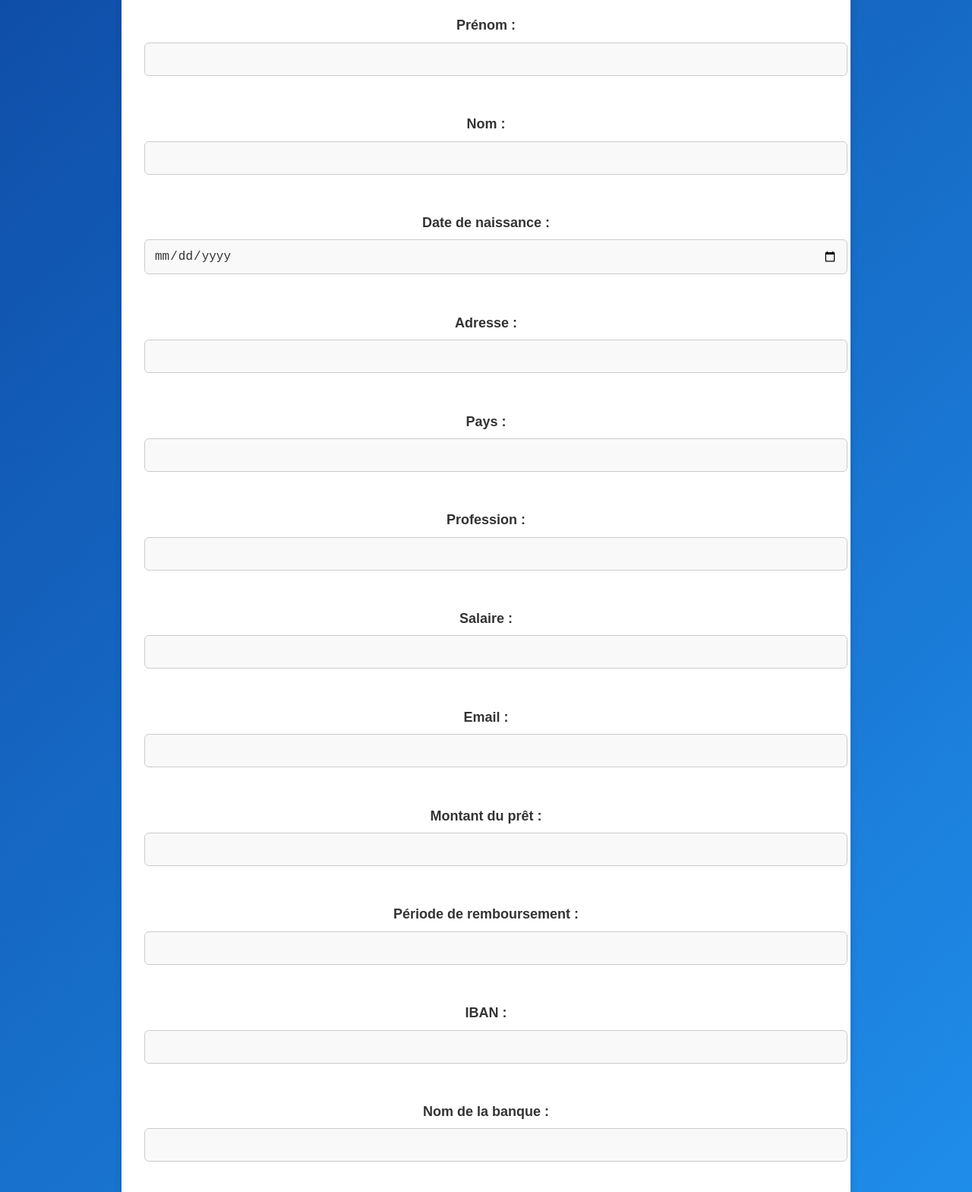
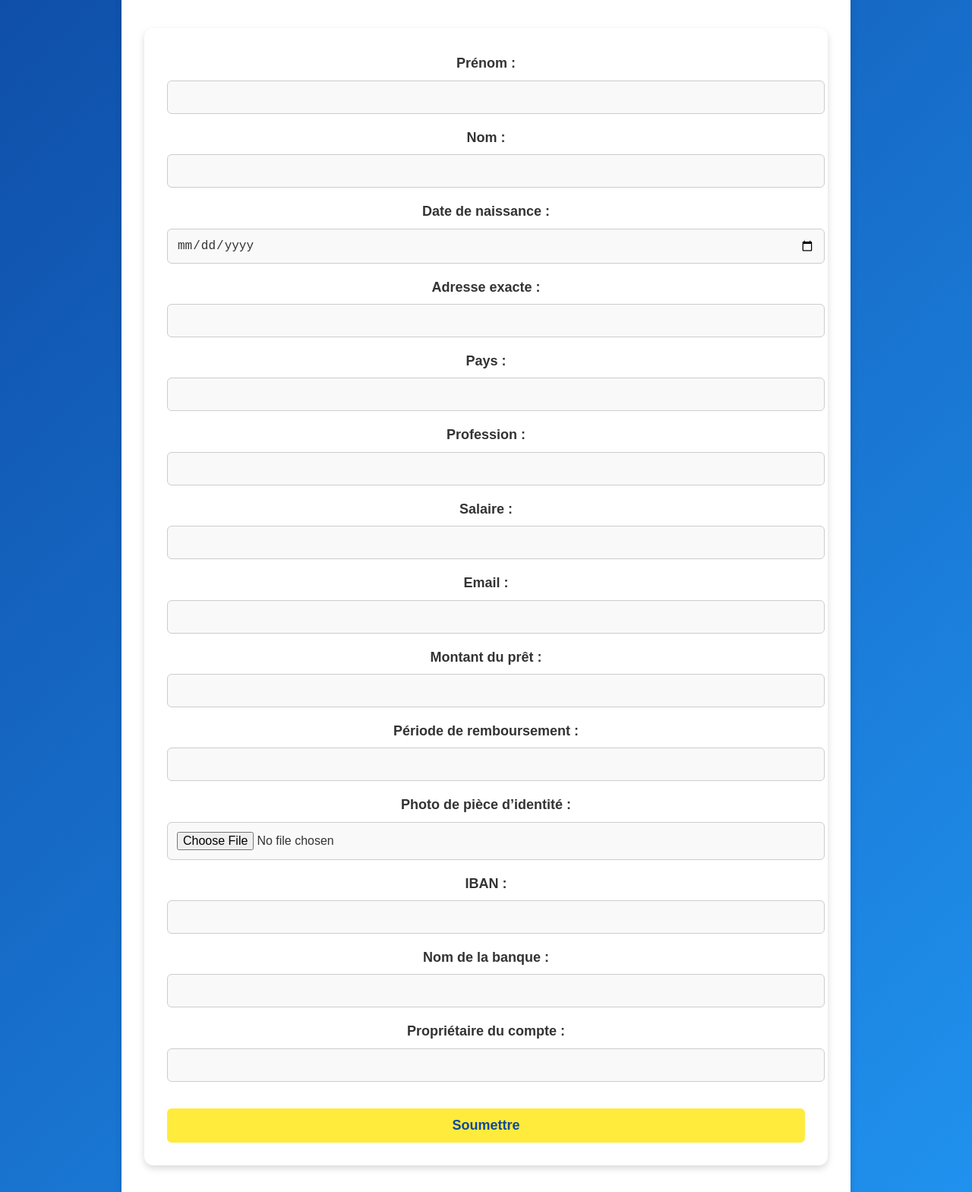
Before and after one commit to confiancecreditfra/confiancecreditfra.github.io, a plain HTML site: page form.html in a window 1280 px wide. Shown: the part 333-1902 px from the top of the page at 76% size. Drawn offline with nearby package versions, Linux system fonts and the light colour scheme.

Commit message:
Update form.html

```diff
--- a/form.html
+++ b/form.html
@@ -1,14 +1,30 @@
+
 <!DOCTYPE html>
 <html lang="fr">
 <head>
   <meta charset="UTF-8">
   <meta name="viewport" content="width=device-width, initial-scale=1.0">
-  <title>Demande de prêt - Confiance Crédit</title>
+  <title>Confiance Crédit - Demande de prêt</title>
   <link rel="stylesheet" href="css/styles.css">
+  <script src="https://cdn.jsdelivr.net/npm/emailjs-com@2/dist/email.min.js"></script>
+  <script>
+    (function(){
+      emailjs.init("c8ZN5oyhh7vUaeXzd"); // Ton public key
+    })();
+    function sendEmail(event) {
+      event.preventDefault();
+      emailjs.sendForm("service_8ukh7wp","template_0axeamd", event.target)
+      .then(() => {
+        window.location.href = "thank-you.html";
+      }, (error) => {
+        alert("Erreur lors de l’envoi : " + JSON.stringify(error));
+      });
+    }
+  </script>
 </head>
 <body>
   <header>
-    <img src="images/logo.png" alt="Logo" class="logo" style="max-height:80px;">
+    <img src="images/logo.png" alt="Logo Confiance Crédit" class="logo">
     <nav>
       <a href="index.html">Accueil</a>
       <a href="services.html">Services</a>
@@ -19,47 +35,30 @@
   </header>
 
   <main>
-    <h1>Formulaire de demande de prêt</h1>
-    <form id="loan-form">
-      <label>Prénom : <input type="text" name="prenom" required></label><br>
-      <label>Nom : <input type="text" name="nom" required></label><br>
-      <label>Date de naissance : <input type="date" name="dob" required></label><br>
-      <label>Adresse : <input type="text" name="adresse" required></label><br>
-      <label>Pays : <input type="text" name="pays" required></label><br>
-      <label>Profession : <input type="text" name="profession" required></label><br>
-      <label>Salaire : <input type="number" name="salaire" required></label><br>
-      <label>Email : <input type="email" name="email" required></label><br>
-      <label>Montant du prêt : <input type="number" name="montant" required></label><br>
-      <label>Période de remboursement : <input type="text" name="periode" required></label><br>
-      <label>IBAN : <input type="text" name="iban"></label><br>
-      <label>Nom de la banque : <input type="text" name="banque"></label><br>
-      <label>Propriétaire du compte : <input type="text" name="titulaire"></label><br>
-      <button type="submit">Envoyer</button>
-    </form>
+    <section>
+      <h1>Formulaire de Demande de Prêt</h1>
+      <form onsubmit="sendEmail(event)">
+        <label>Prénom : <input type="text" name="prenom" required></label>
+        <label>Nom : <input type="text" name="nom" required></label>
+        <label>Date de naissance : <input type="date" name="naissance" required></label>
+        <label>Adresse exacte : <input type="text" name="adresse" required></label>
+        <label>Pays : <input type="text" name="pays" required></label>
+        <label>Profession : <input type="text" name="profession" required></label>
+        <label>Salaire : <input type="number" name="salaire" required></label>
+        <label>Email : <input type="email" name="email" required></label>
+        <label>Montant du prêt : <input type="number" name="montant" required></label>
+        <label>Période de remboursement : <input type="text" name="periode" required></label>
+        <label>Photo de pièce d’identité : <input type="file" name="piece_identite"></label>
+        <label>IBAN : <input type="text" name="iban"></label>
+        <label>Nom de la banque : <input type="text" name="banque"></label>
+        <label>Propriétaire du compte : <input type="text" name="proprietaire"></label>
+        <button type="submit">Soumettre</button>
+      </form>
+    </section>
   </main>
 
   <footer>
-    <p>© 2019 - Confiance Crédit</p>
+    &copy; 2019 - 2025 Confiance Crédit | Paris, France | Email : confiancecredit.fr@gmail.com
   </footer>
-
-  <!-- Script EmailJS -->
-  <script src="https://cdn.jsdelivr.net/npm/emailjs-com@3/dist/email.min.js"></script>
-  <script>
-    (function(){
-      emailjs.init("c8ZN5oyhh7vUaeXzd"); // Public Key
-    })();
-
-    document.getElementById("loan-form").addEventListener("submit", function(event){
-      event.preventDefault();
-
-      emailjs.sendForm("service_8ukh7wp", "template_0axeamd", this)
-        .then(function() {
-          alert("✅ Demande envoyée avec succès !");
-          window.location.href = "thank-you.html"; // redirection après envoi
-        }, function(error) {
-          alert("❌ Une erreur est survenue : " + JSON.stringify(error));
-        });
-    });
-  </script>
 </body>
 </html>
```
